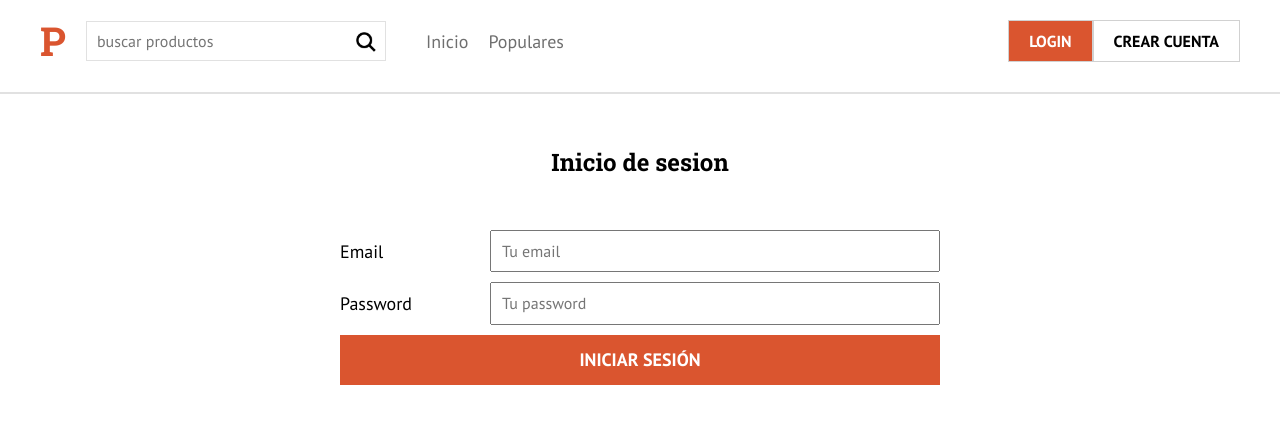
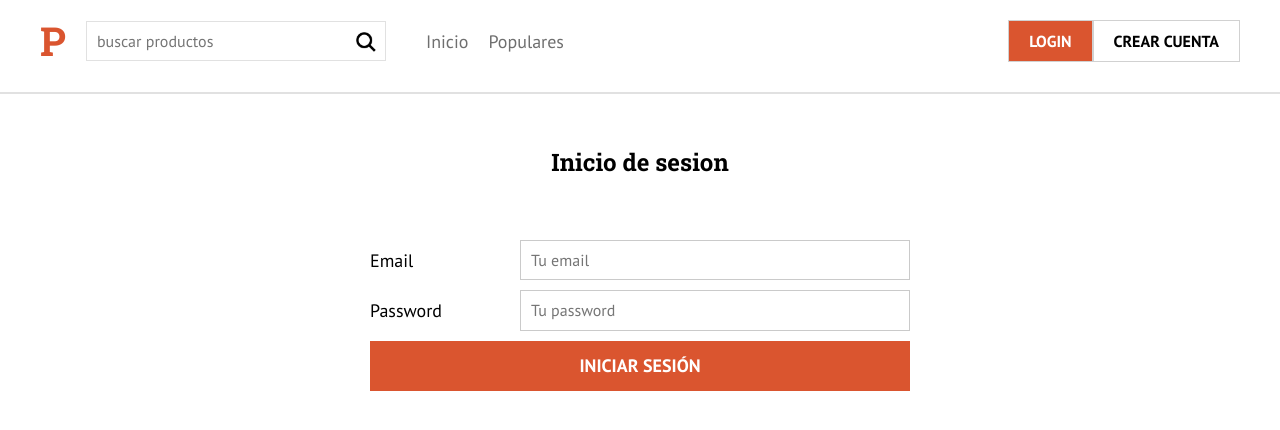
Before and after one commit to misanc21/producthunt-next, a Next.js app: page /login in a window 1280 px wide. Shown: the top 430 px of the page. Built offline with nearby package versions, Linux system fonts and the light colour scheme; no server answers.

Commit message:
add css to add producto

```diff
--- a/components/ui/Formulario.js
+++ b/components/ui/Formulario.js
@@ -4,6 +4,7 @@ export const Formulario = styled.form `
     max-width: 600px;
     width: 95%;
     margin: 5rem auto 0 auto;
+    padding: 1rem 3rem;
 
     fieldset {
         margin: 2rem 0;
@@ -26,10 +27,15 @@ export const Campo = styled.div `
     input, textarea {
         flex: 1;
         padding: 1rem;
+        border: 1px solid #cacaca;
     }
 
     textarea {
         height: 100px
+    }
+
+    @media(max-width: 700px){
+        width: 380px;
     }
 `
 
```
Also changed, not shown: pages/nuevo-producto.js (+9 -1 lines).
